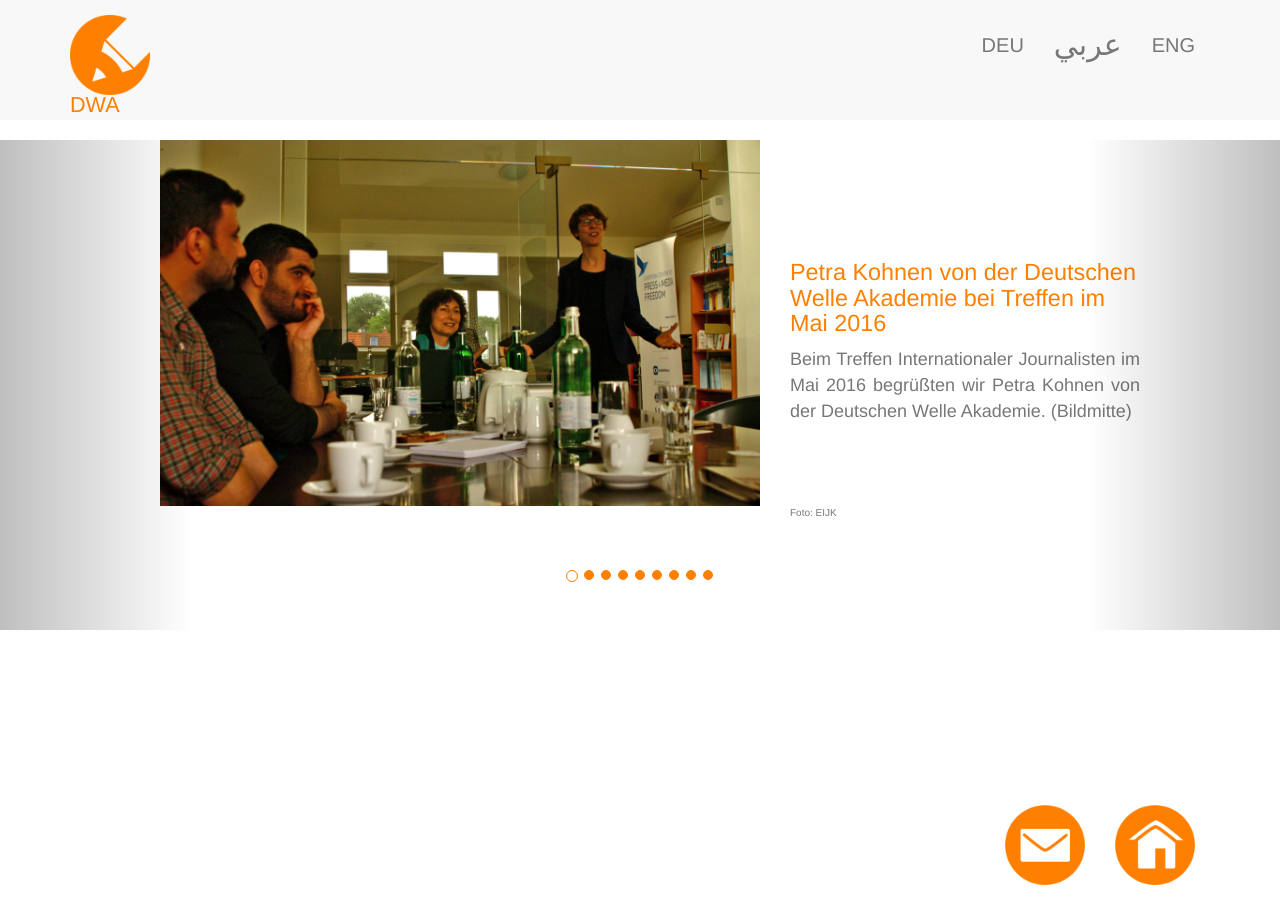
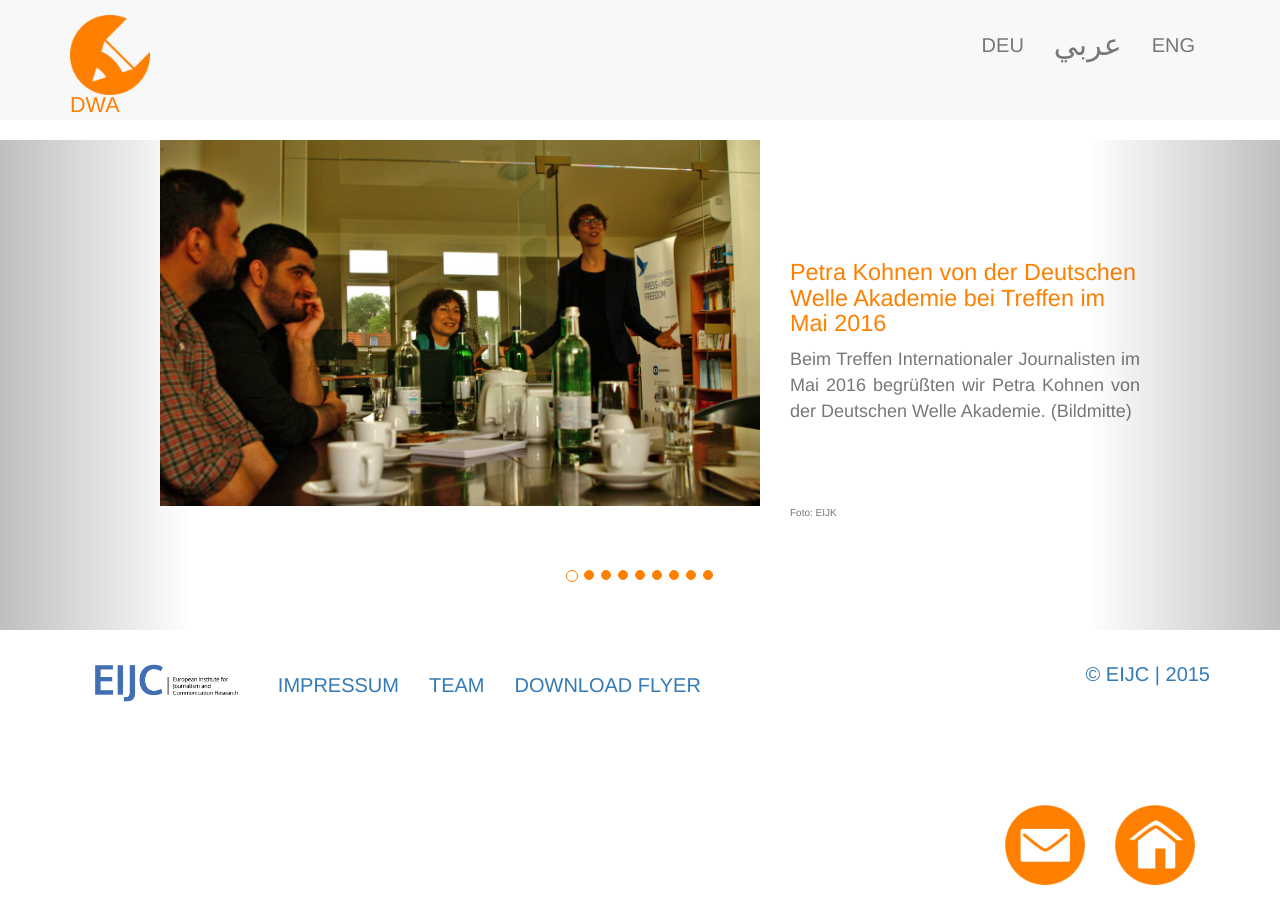
Before and after one commit to EIJC/TIJ, a Jekyll site: the page built from _posts/2016-05-26-dwa.html, in a window 1280 px wide. Built offline with Jekyll 4.4.1, drawn with Linux system fonts in a browser that asks for light colours; nearby versions of some CDN libraries.

Commit message:
Update 2016-05-26-dwa.html

```diff
--- a/_posts/2016-05-26-dwa.html
+++ b/_posts/2016-05-26-dwa.html
@@ -97,3 +97,25 @@ Ganz herzlich danken m&ouml;chten wir Sabine Witt von Engagement Global (g.l.i.B
 </div>
 </div>
 <!-- Left and right controls --><a class="left carousel-control" data-slide="prev" href="#myCarousel" role="button"><span class="sr-only">Previous</span> </a> <a class="right carousel-control" data-slide="next" href="#myCarousel" role="button"> <span class="sr-only">Next</span> </a></div>
+
+ <div class="container">
+  	<ul class="nav navbar-nav">
+  		<li>
+		      <a href="http://www.eijc.eu/de/" title="Europäisches Institut für Journalismus- und Kommunikationsforschung" target="_blank">
+			<img alt="Europäisches Institut für Journalismus- und Kommunikationsforschung" src="{{ site.base_url }}/images/EIJC-Logo_transparent.png" title="Europäisches Institut für Journalismus- und Kommunikationsforschung" style="max-height: 50px; " />
+		      </a>
+		</li>
+		<li>
+		      <a href="{{ site.base_url }}/de/impressum.html"><p class="p-bottom">Impressum</p></a>
+		</li>
+		<li>
+		      <a href="{{ site.base_url }}/de/team.html"><p class="p-bottom">Team</p></a>
+		</li>
+		<li>
+		      <a href="{{ site.base_url }}/de/download.html"><p class="p-bottom">Download Flyer</p></a>
+		</li>
+	</ul>
+	<ul class="nav navbar-nav pull-right">
+		<li><p class="p-bottom"> © EIJC | 2015</p></li>
+	</ul>
+  </div>
```
